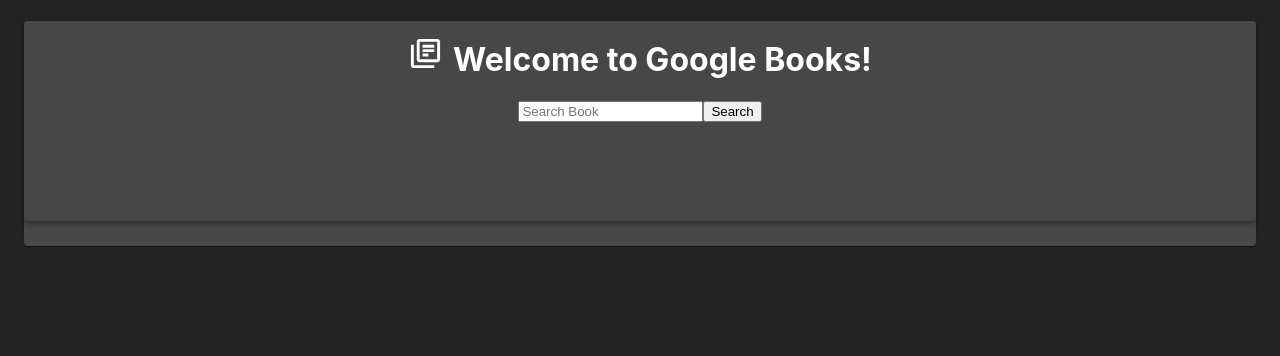
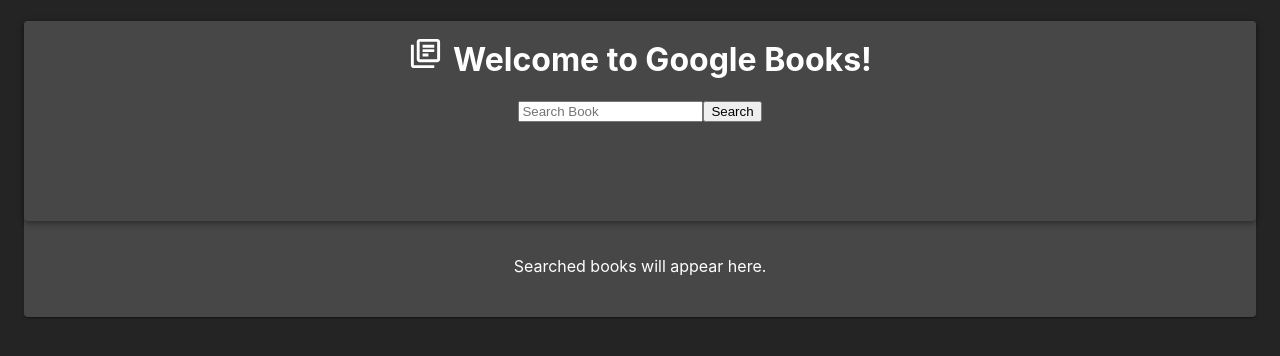
Before and after one commit to Gavin56/books-search, a React (Create React App) app in the folder client/: page / in a window 1280 px wide. Shown: the top 356 px of the page. Built offline with nearby package versions, Linux system fonts and the light colour scheme; the HTML template or start-up script is replaced by a standard one.

Commit message:
Some CSS and added a condition to add a placeholder sentence if no books have been searched.

```diff
--- a/client/src/components/BookCard/index.js
+++ b/client/src/components/BookCard/index.js
@@ -2,7 +2,7 @@
 
 function BookCard(props) {
   return (
-    <Paper elevation={4} style={{backgroundColor:"#292929"}}>
+    <Paper elevation={4} style={{backgroundColor:"#292929", padding:15}}>
       <div style={{color:"white"}}>
         <p>{props.title}</p>
         <img src={props.thumbnail} alt="Book Cover"/>
--- a/client/src/pages/search.js
+++ b/client/src/pages/search.js
@@ -29,8 +29,8 @@
     if (googleBooks) {
       const showBooks = googleBooks.map((books) => {
         return (
-          <Container container spacing={1}>
-            <Grid>
+          <Container>
+            <Grid container spacing={7}>
               <Grid item xs={12}>
                 <BookCard
                   key={books.id}
@@ -51,11 +51,17 @@
   }, [googleBooks]);
 
   return (
-    <Container container spacing={1}>
-      <Paper style={{ backgroundColor: "#474747", marginBottom: 100, paddingBottom: 25 }}>
+    <Container>
+      <Paper
+        style={{
+          backgroundColor: "#474747",
+          marginBottom: 100,
+          paddingBottom: 25,
+        }}
+      >
         <Paper
           elevation={4}
-          style={{ backgroundColor: "#474747", height: 200 }}
+          style={{ backgroundColor: "#474747", height: 200, marginBottom: 35 }}
         >
           <div>
             <h1 style={{ textAlign: "center", color: "white", paddingTop: 15 }}>
@@ -77,7 +83,13 @@
           </div>
         </Paper>
 
-        <div>{displayData}</div>
+        {displayData.length ? (
+          <div>{displayData}</div>
+        ) : (
+          <p style={{ textAlign: "center", color:"white" }}>
+            Searched books will appear here.
+          </p>
+        )}
       </Paper>
     </Container>
   );
```
